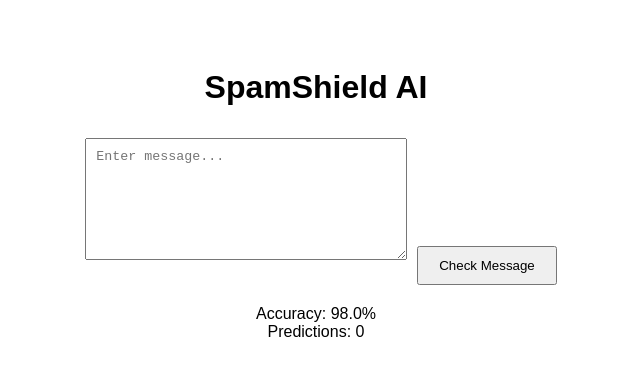
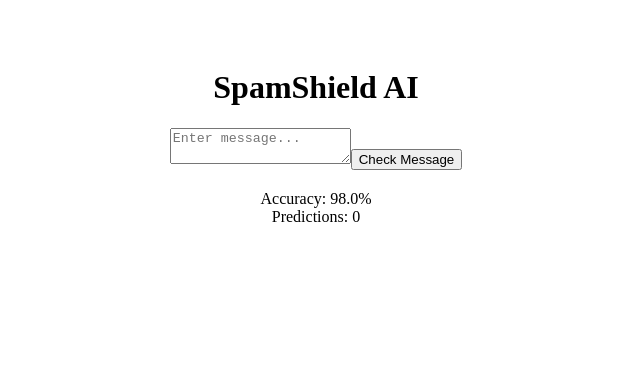
Before and after one commit to seshadri-07/Spam-Decetion, a Next.js app: page / in a window 1280 px wide. Shown: the top 376 px of the page, without its empty margins (324-964 px from the left). Built offline with nearby package versions, Linux system fonts and the light colour scheme.

Commit message:
Update Home.module.css

```diff
--- a/styles/Home.module.css
+++ b/styles/Home.module.css
@@ -1,20 +1,23 @@
+
+
 .container {
   text-align: center;
   padding: 40px;
-  font-family: Arial;
 }
 
-textarea {
+.textarea {
   width: 300px;
   height: 100px;
   padding: 10px;
-  margin: 10px;
 }
 
-button {
+.button {
   padding: 10px 20px;
-  cursor: pointer;
+  margin-top: 10px;
 }
+
+
+
 
 .result {
   margin-top: 20px;
```
